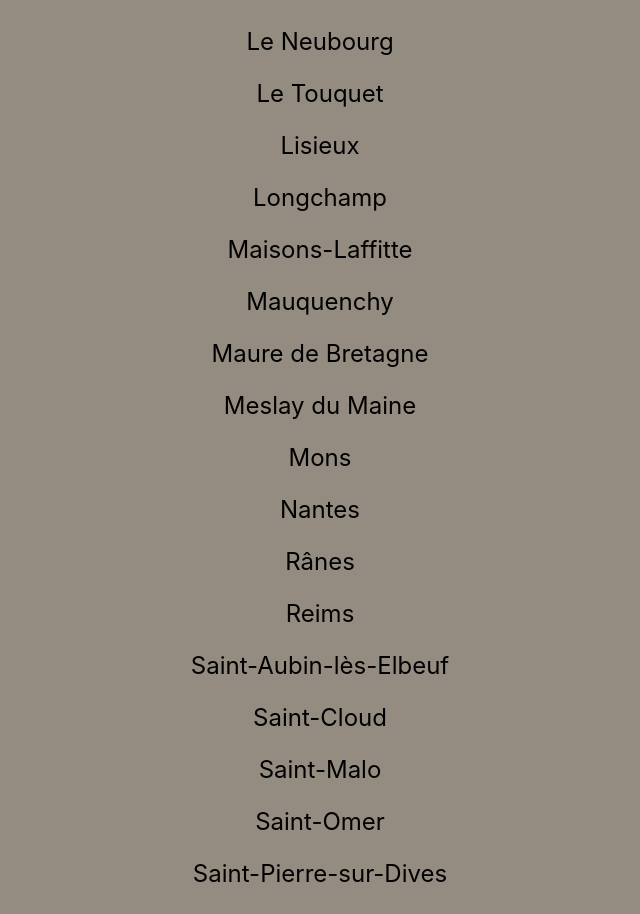
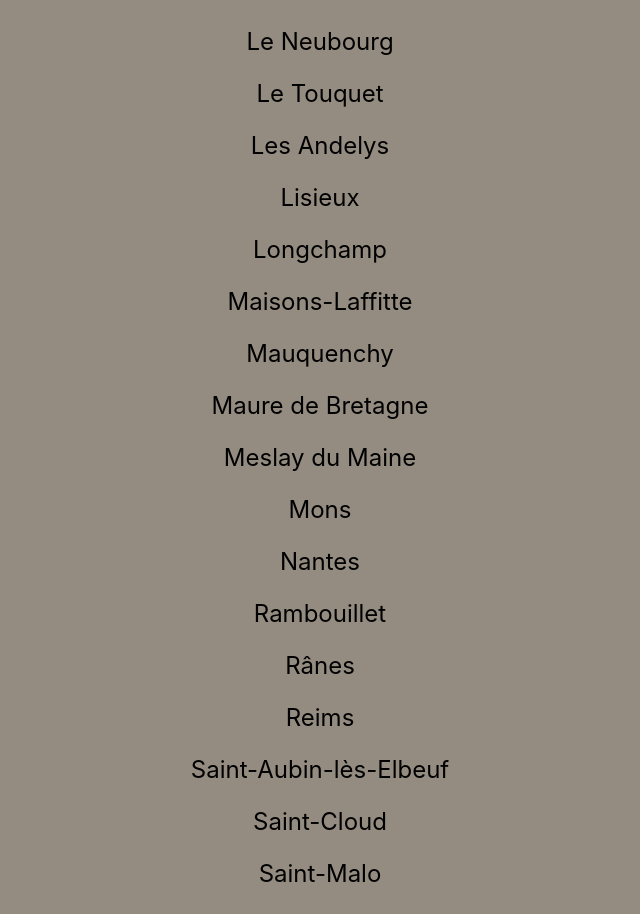
Before and after one commit to guillaumequeste/hippodromes, a React (Create React App) app: page /liste in a window 1280 px wide. Shown: the part 1670-2584 px from the top of the page, without its empty margins (320-960 px from the left). Built offline with nearby package versions, Linux system fonts and the light colour scheme.

Commit message:
liste 7 septembre 2020

```diff
--- a/src/components/Liste.js
+++ b/src/components/Liste.js
@@ -45,6 +45,7 @@
                         <p><Link to="/Le_Mont_Saint_Michel" className="linkListe">Le Mont-Saint-Michel</Link></p>
                         <p><Link to="/Le_Neubourg" className="linkListe">Le Neubourg</Link></p>
                         <p><Link to="/Le_Touquet" className="linkListe">Le Touquet</Link></p>
+                        <p><Link to="/les_andelys" className="linkListe">Les Andelys</Link></p>
                         <p><Link to="/Lisieux" className="linkListe">Lisieux</Link></p>
                         <p><Link to="/Longchamp" className="linkListe">Longchamp</Link></p>
                         <p><Link to="/Maisons_Laffitte" className="linkListe">Maisons-Laffitte</Link></p>
@@ -53,6 +54,7 @@
                         <p><Link to="/Meslay_du_Maine" className="linkListe">Meslay du Maine</Link></p>
                         <p><Link to="/Mons" className="linkListe">Mons</Link></p>
                         <p><Link to="/Nantes" className="linkListe">Nantes</Link></p>
+                        <p><Link to="/rambouillet" className="linkListe">Rambouillet</Link></p>
                         <p><Link to="/Ranes" className="linkListe">Rânes</Link></p>
                         <p><Link to="/Reims" className="linkListe">Reims</Link></p>
                         <p><Link to="/Saint_Aubin_les_Elbeuf" className="linkListe">Saint-Aubin-lès-Elbeuf</Link></p>
```
